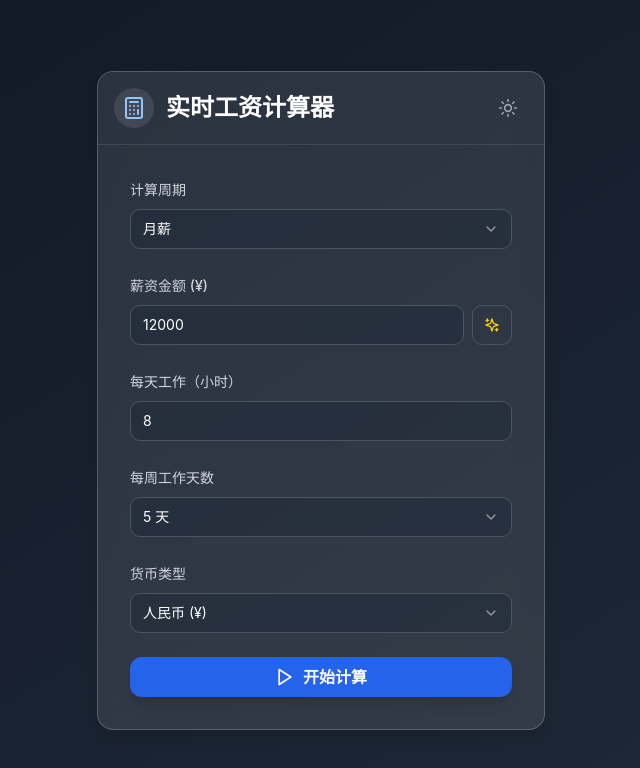
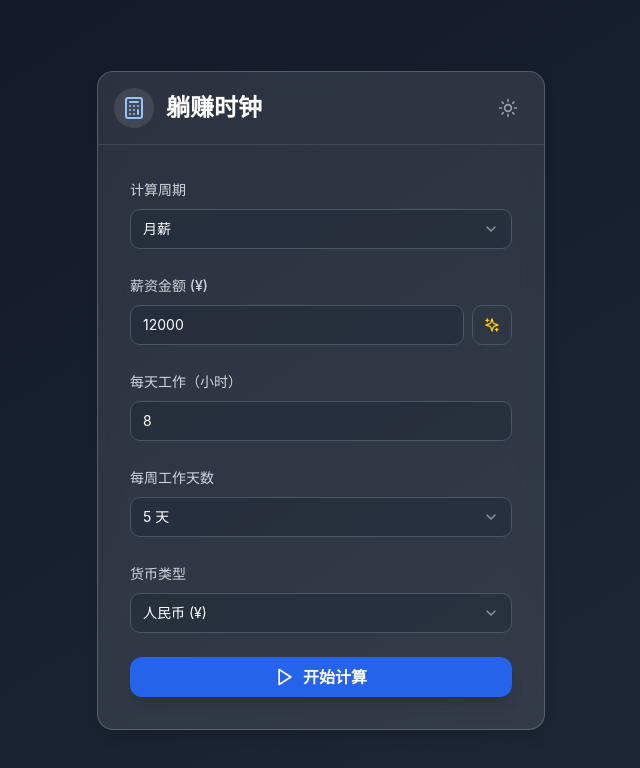
Before and after one commit to jiachaoDing/earn-track, a React (Vite) app: page / in a window 1280 px wide. Shown: the top 768 px of the page, without its empty margins (319-959 px from the left). Built offline with nearby package versions, Linux system fonts and the light colour scheme; the HTML template or start-up script is replaced by a standard one.

Commit message:
修改标题

```diff
--- a/src/App.jsx
+++ b/src/App.jsx
@@ -578,7 +578,7 @@ function App() {
                           theme === "dark" ? "text-white" : "text-gray-800"
                         }`}
                       >
-                        实时工资计算器
+                        躺赚时钟
                       </h1>
                     </div>
                     <div className="absolute top-4 right-4">
```
Also changed, not shown: public/llms.txt.
